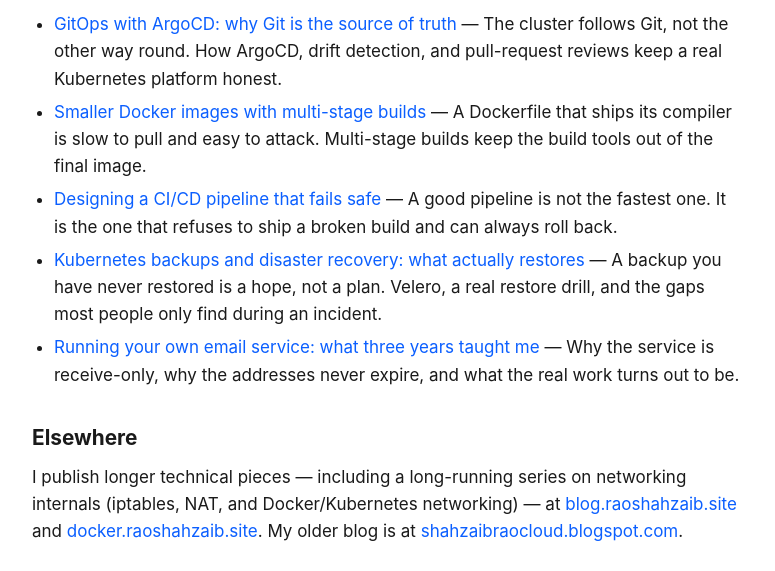
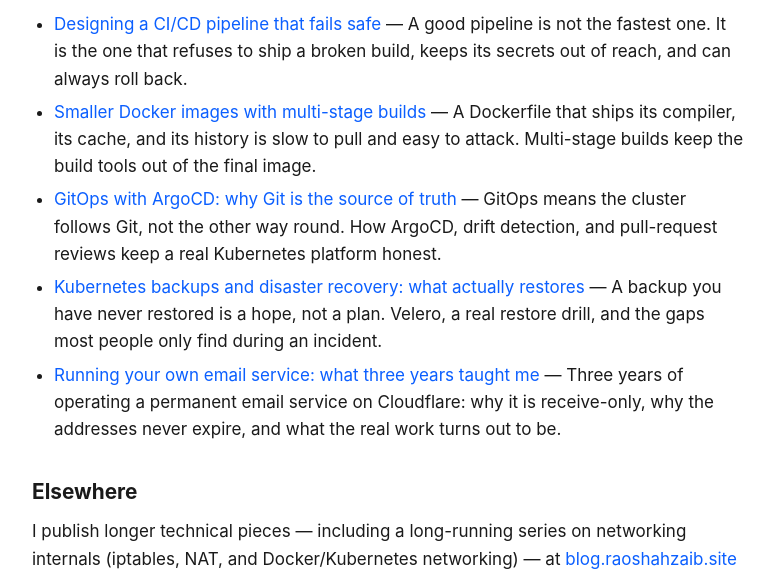
Before and after one commit to ShahzaibRao/raoshahzaib-site, an Astro site: page /blog in a window 1280 px wide. Shown: the part 237-808 px from the top of the page, without its empty margins (252-1027 px from the left). Built offline with nearby package versions, Linux system fonts and the light colour scheme; Astro itself is replaced by a stand-in of ours.

Commit message:
Blog list: auto-list articles from the content collection (sorted by slug), no more hand-maintained list

```diff
--- a/src/pages/blog.astro
+++ b/src/pages/blog.astro
@@ -1,15 +1,16 @@
 ---
+import { getCollection } from 'astro:content';
 import BaseLayout from '../layouts/BaseLayout.astro';
+
+const posts = (await getCollection('blog')).sort((a, b) => a.data.slug.localeCompare(b.data.slug));
 ---
 <BaseLayout title="Blog — Rao Shahzaib" description="DevOps articles by Rao Shahzaib: GitOps with ArgoCD, Docker multi-stage builds, CI/CD pipeline design, Kubernetes disaster recovery, running an email service." canonical="https://raoshahzaib.site/blog/">
 <h1>Blog</h1>
 <p class="lede">Short, practical articles about DevOps, Kubernetes, and running real systems. Everything here is written from systems I actually operate.</p>
 <ul>
-<li><a href="/blog/gitops-with-argocd/">GitOps with ArgoCD: why Git is the source of truth</a> &mdash; The cluster follows Git, not the other way round. How ArgoCD, drift detection, and pull-request reviews keep a real Kubernetes platform honest.</li>
-<li><a href="/blog/docker-multi-stage-builds/">Smaller Docker images with multi-stage builds</a> &mdash; A Dockerfile that ships its compiler is slow to pull and easy to attack. Multi-stage builds keep the build tools out of the final image.</li>
-<li><a href="/blog/cicd-pipeline-design/">Designing a CI/CD pipeline that fails safe</a> &mdash; A good pipeline is not the fastest one. It is the one that refuses to ship a broken build and can always roll back.</li>
-<li><a href="/blog/kubernetes-backup-disaster-recovery/">Kubernetes backups and disaster recovery: what actually restores</a> &mdash; A backup you have never restored is a hope, not a plan. Velero, a real restore drill, and the gaps most people only find during an incident.</li>
-<li><a href="/blog/running-your-own-email/">Running your own email service: what three years taught me</a> &mdash; Why the service is receive-only, why the addresses never expire, and what the real work turns out to be.</li>
+  {posts.map((post) => (
+    <li><a href={`/blog/${post.data.slug}/`}>{post.data.title}</a> &mdash; {post.data.description}</li>
+  ))}
 </ul>
 <h2>Elsewhere</h2>
 <p>I publish longer technical pieces &mdash; including a long-running series on networking internals (iptables, NAT, and Docker/Kubernetes networking) &mdash; at <a href="https://blog.raoshahzaib.site">blog.raoshahzaib.site</a> and <a href="https://docker.raoshahzaib.site">docker.raoshahzaib.site</a>. My older blog is at <a href="https://shahzaibraocloud.blogspot.com">shahzaibraocloud.blogspot.com</a>.</p>
```
